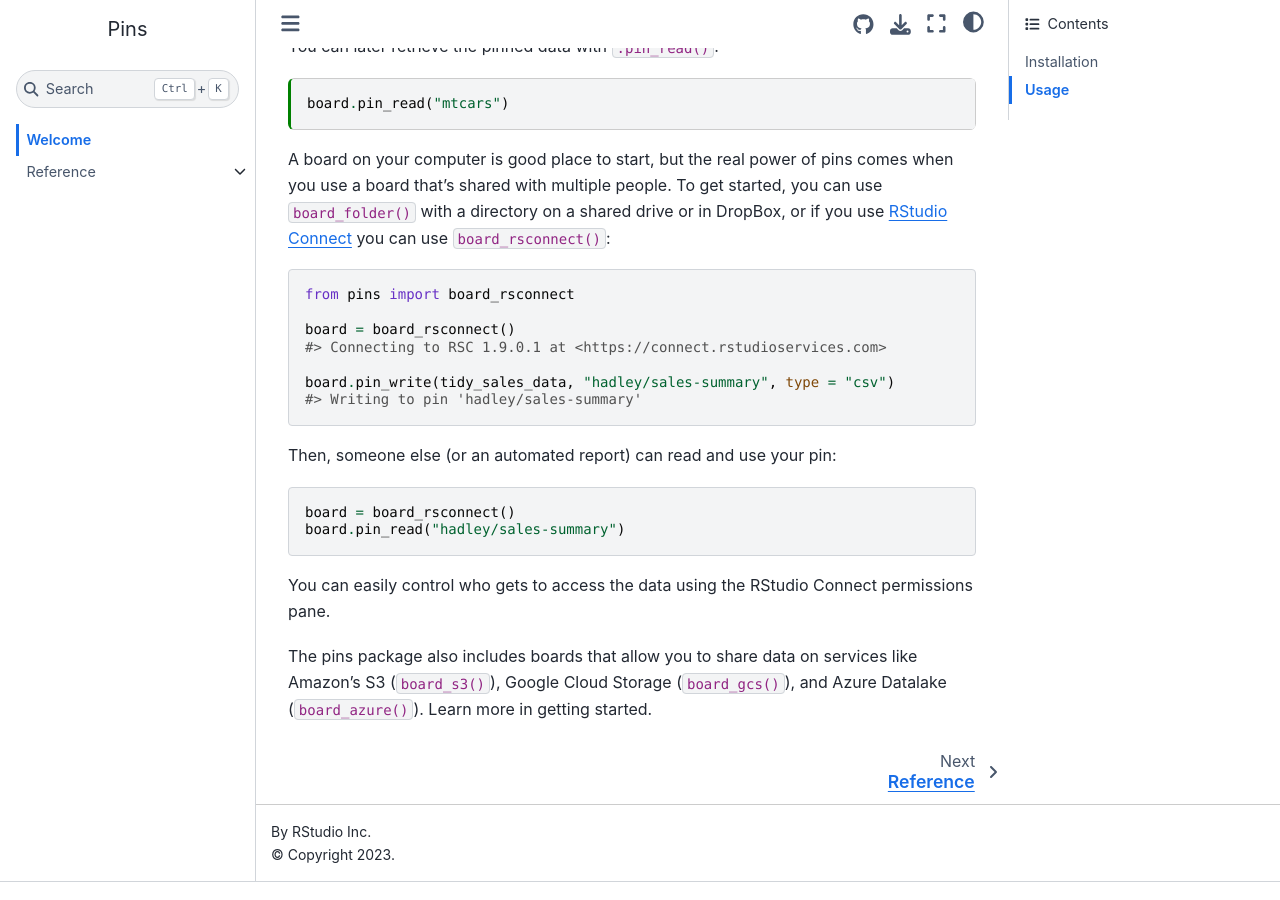
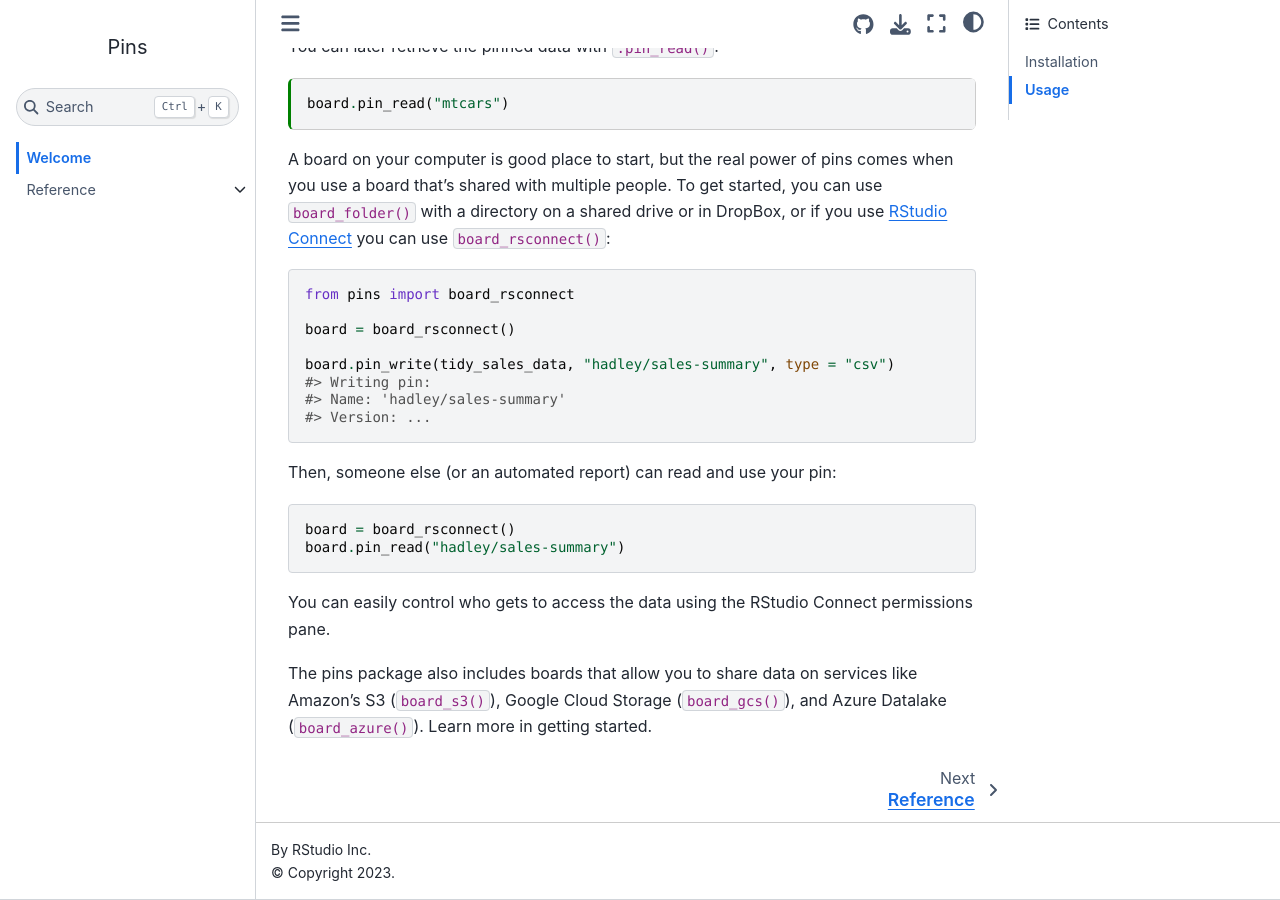
Before and after one commit to rstudio/pins-python, a Jupyter Book: the page built from docs/intro.md, in a window 1280 px wide and 900 px high, scrolled down 1173 px. Built offline with Jupyter Book 1.0.4 settings and Sphinx 7.4.7 and the Sphinx Book theme 1.1.4, drawn with Linux system fonts in a browser that asks for light colours; pages that are not in the unit, such as notebooks, are missing from menus.

Commit message:
docs: add correct rsc write messaging

````diff
--- a/docs/intro.md
+++ b/docs/intro.md
@@ -75,10 +75,11 @@ To get started, you can use `board_folder()` with a directory on a shared drive
 from pins import board_rsconnect
 
 board = board_rsconnect()
-#> Connecting to RSC 1.9.0.1 at <https://connect.rstudioservices.com>
 
 board.pin_write(tidy_sales_data, "hadley/sales-summary", type = "csv")
-#> Writing to pin 'hadley/sales-summary'
+#> Writing pin:
+#> Name: 'hadley/sales-summary'
+#> Version: ...
 ```
 
 +++
````
